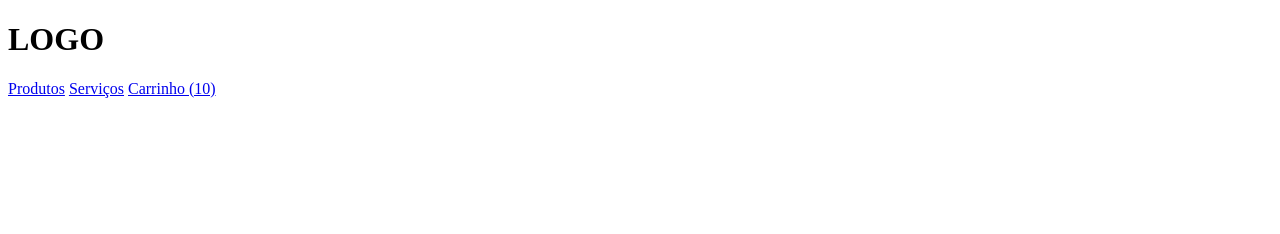
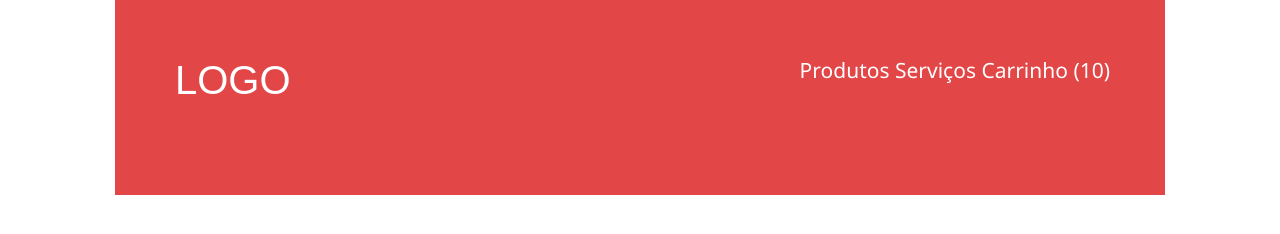
Before and after one commit to jfsaffi/loja-fone, a plain HTML site: page index.html in a window 1280 px wide. Drawn offline with Linux system fonts and the light colour scheme.

Commit message:
Fim da terceira aula

```diff
--- /dev/null
+++ b/header.css
@@ -0,0 +1,33 @@
+header {
+    background-color: #e24647;
+    color: #fff;
+    overflow: hidden;
+    margin-left: 115px;
+    margin-right: 115px;
+
+    /*padding-left: 60px;
+    padding-right: 60px;
+    padding-top: 55px;
+    padding-bottom: 95px;*/
+
+    /*padding: top right bottom left;*/
+    /*forma resumida*/
+    padding: 60px 55px 95px 60px;
+}
+
+h1 {
+    font-size: 40px;
+    font-family: Arial, 'Roboto', sans-serif;
+    float: left;
+}
+
+nav {
+    font-size: 21px;
+    font-family: 'Segoe UI', 'Roboto', sans-serif;
+    float: right;
+}
+
+a {
+    text-decoration: none;
+    color: inherit; /*herda do pai*/
+}
--- a/index.html
+++ b/index.html
@@ -3,6 +3,9 @@
     <head>
         <meta charset="utf-8"/>
         <title>loja de fone</title>
+        <link rel="stylesheet" href="reset.css"/>
+        <link rel="stylesheet" href="header.css"/>
+
     </head>
 
 
--- /dev/null
+++ b/reset.css
@@ -0,0 +1,48 @@
+/* http://meyerweb.com/eric/tools/css/reset/
+   v2.0 | 20110126
+   License: none (public domain)
+*/
+
+html, body, div, span, applet, object, iframe,
+h1, h2, h3, h4, h5, h6, p, blockquote, pre,
+a, abbr, acronym, address, big, cite, code,
+del, dfn, em, img, ins, kbd, q, s, samp,
+small, strike, strong, sub, sup, tt, var,
+b, u, i, center,
+dl, dt, dd, ol, ul, li,
+fieldset, form, label, legend,
+table, caption, tbody, tfoot, thead, tr, th, td,
+article, aside, canvas, details, embed,
+figure, figcaption, footer, header, hgroup,
+menu, nav, output, ruby, section, summary,
+time, mark, audio, video {
+	margin: 0;
+	padding: 0;
+	border: 0;
+	font-size: 100%;
+	font: inherit;
+	vertical-align: baseline;
+}
+/* HTML5 display-role reset for older browsers */
+article, aside, details, figcaption, figure,
+footer, header, hgroup, menu, nav, section {
+	display: block;
+}
+body {
+	line-height: 1;
+}
+ol, ul {
+	list-style: none;
+}
+blockquote, q {
+	quotes: none;
+}
+blockquote:before, blockquote:after,
+q:before, q:after {
+	content: '';
+	content: none;
+}
+table {
+	border-collapse: collapse;
+	border-spacing: 0;
+}
```
